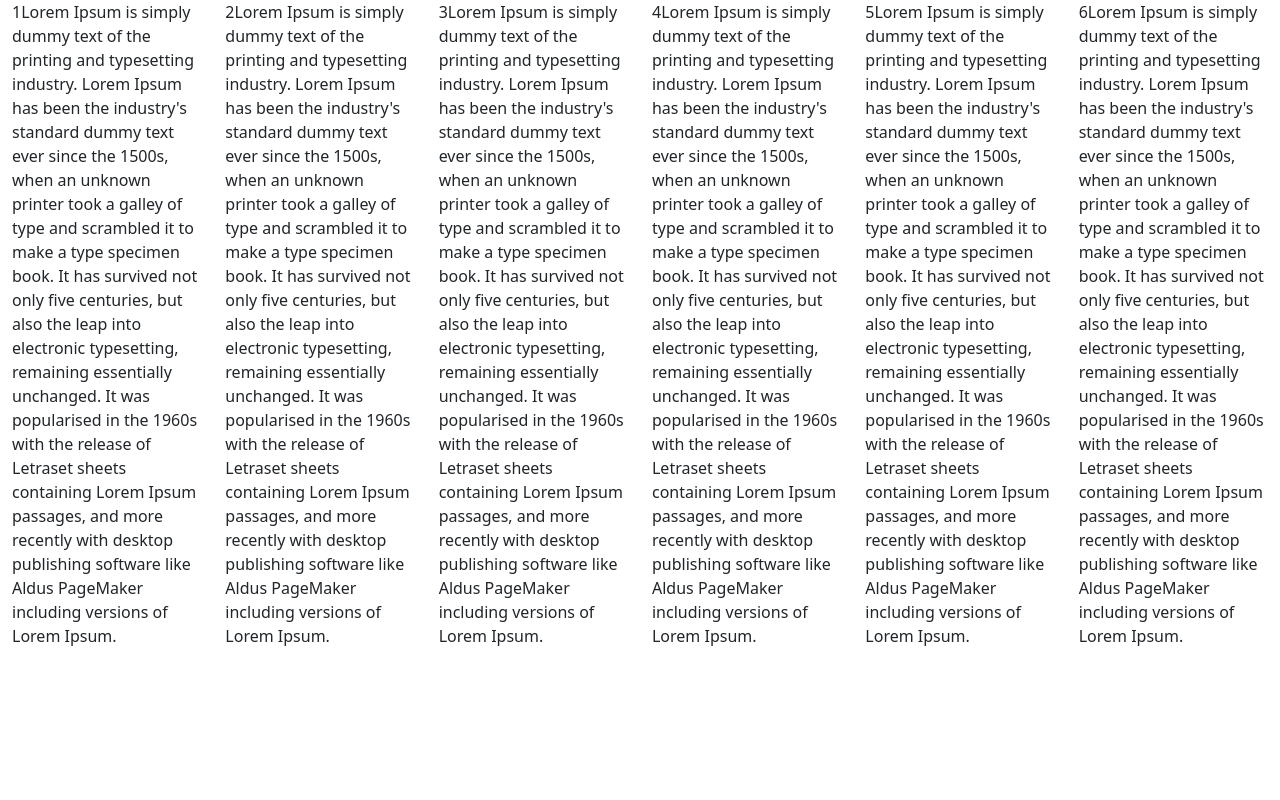
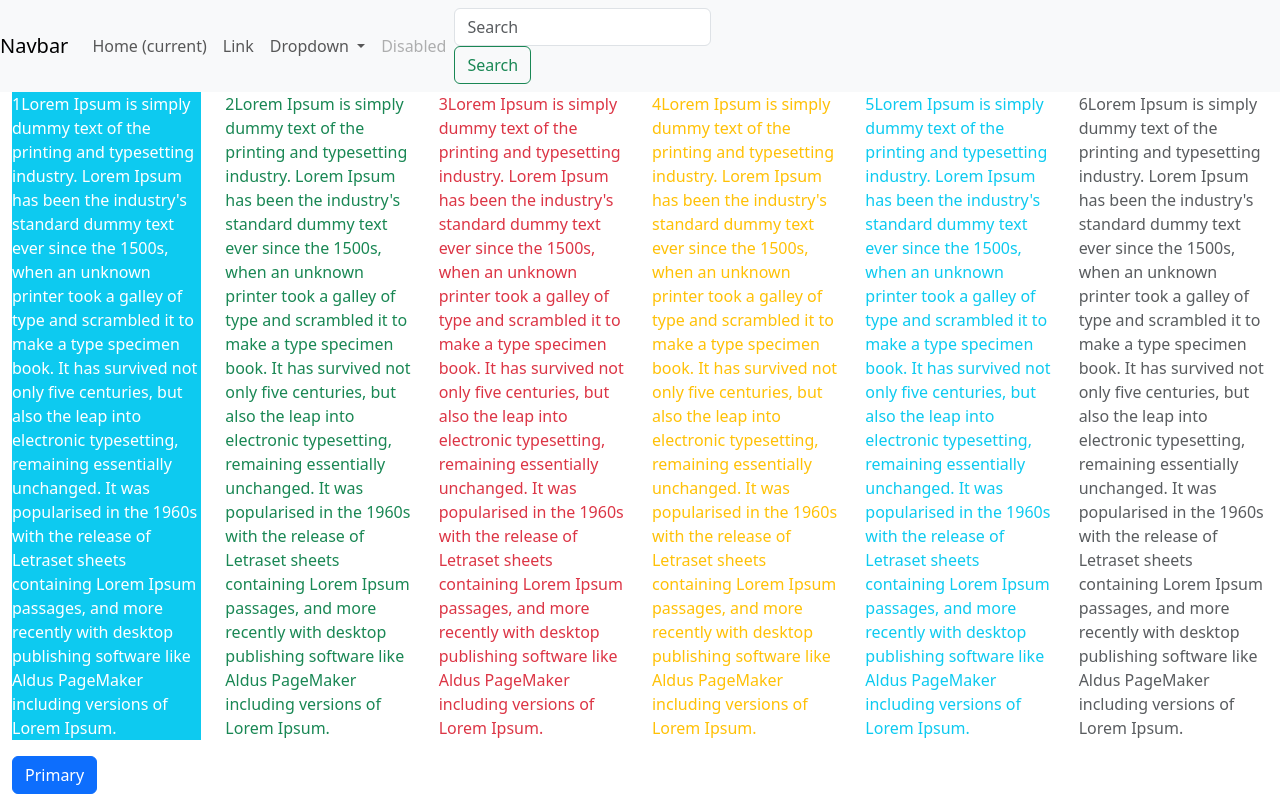
Before and after one commit to anugrahjames-official/Web_Designing_Challenge, a plain HTML site: page Day7/index.html in a window 1280 px wide. Drawn offline with nearby package versions, Linux system fonts and the light colour scheme.

Commit message:
Day 7 Completed

```diff
--- a/Day7/index.html
+++ b/Day7/index.html
@@ -12,10 +12,45 @@
     />
   </head>
   <body>
+    <nav class="navbar navbar-expand-lg navbar-light bg-light">
+  <a class="navbar-brand" href="#">Navbar</a>
+  <button class="navbar-toggler" type="button" data-toggle="collapse" data-target="#navbarSupportedContent" aria-controls="navbarSupportedContent" aria-expanded="false" aria-label="Toggle navigation">
+    <span class="navbar-toggler-icon"></span>
+  </button>
+
+  <div class="collapse navbar-collapse" id="navbarSupportedContent">
+    <ul class="navbar-nav mr-auto">
+      <li class="nav-item active">
+        <a class="nav-link" href="#">Home <span class="sr-only">(current)</span></a>
+      </li>
+      <li class="nav-item">
+        <a class="nav-link" href="#">Link</a>
+      </li>
+      <li class="nav-item dropdown">
+        <a class="nav-link dropdown-toggle" href="#" id="navbarDropdown" role="button" data-toggle="dropdown" aria-haspopup="true" aria-expanded="false">
+          Dropdown
+        </a>
+        <div class="dropdown-menu" aria-labelledby="navbarDropdown">
+          <a class="dropdown-item" href="#">Action</a>
+          <a class="dropdown-item" href="#">Another action</a>
+          <div class="dropdown-divider"></div>
+          <a class="dropdown-item" href="#">Something else here</a>
+        </div>
+      </li>
+      <li class="nav-item">
+        <a class="nav-link disabled" href="#">Disabled</a>
+      </li>
+    </ul>
+    <form class="form-inline my-2 my-lg-0">
+      <input class="form-control mr-sm-2" type="search" placeholder="Search" aria-label="Search">
+      <button class="btn btn-outline-success my-2 my-sm-0" type="submit">Search</button>
+    </form>
+  </div>
+</nav>
     <div class="container-fluid">
       <div class="row">
         <div class="col-12 col-sm-6 col-md-4 col-lg-3 col-xl-2">
-          <p>
+          <p class="text-white bg-info">
             1Lorem Ipsum is simply dummy text of the printing and typesetting
             industry. Lorem Ipsum has been the industry's standard dummy text
             ever since the 1500s, when an unknown printer took a galley of type
@@ -26,9 +61,10 @@
             and more recently with desktop publishing software like Aldus
             PageMaker including versions of Lorem Ipsum.
           </p>
+          <button type="button" class="btn btn-primary">Primary</button>
         </div>
         <div class="col-12 col-sm-6 col-md-4 col-lg-3 col-xl-2">
-          <p>
+          <p class="text-success">
             2Lorem Ipsum is simply dummy text of the printing and typesetting
             industry. Lorem Ipsum has been the industry's standard dummy text
             ever since the 1500s, when an unknown printer took a galley of type
@@ -41,7 +77,7 @@
           </p>
         </div>
         <div class="col-12 col-sm-6 col-md-4 col-lg-3 col-xl-2">
-          <p>
+          <p class="text-danger">
             3Lorem Ipsum is simply dummy text of the printing and typesetting
             industry. Lorem Ipsum has been the industry's standard dummy text
             ever since the 1500s, when an unknown printer took a galley of type
@@ -54,7 +90,7 @@
           </p>
         </div>
         <div class="col-12 col-sm-6 col-md-4 col-lg-3 col-xl-2">
-          <p>
+          <p class="text-warning">
             4Lorem Ipsum is simply dummy text of the printing and typesetting
             industry. Lorem Ipsum has been the industry's standard dummy text
             ever since the 1500s, when an unknown printer took a galley of type
@@ -67,7 +103,7 @@
           </p>
         </div>
         <div class="col-12 col-sm-6 col-md-4 col-lg-3 col-xl-2">
-          <p>
+          <p class="text-info">
             5Lorem Ipsum is simply dummy text of the printing and typesetting
             industry. Lorem Ipsum has been the industry's standard dummy text
             ever since the 1500s, when an unknown printer took a galley of type
@@ -80,7 +116,7 @@
           </p>
         </div>
         <div class="col-12 col-sm-6 col-md-4 col-lg-3 col-xl-2">
-          <p>
+          <p class="text-muted">
             6Lorem Ipsum is simply dummy text of the printing and typesetting
             industry. Lorem Ipsum has been the industry's standard dummy text
             ever since the 1500s, when an unknown printer took a galley of type
```
